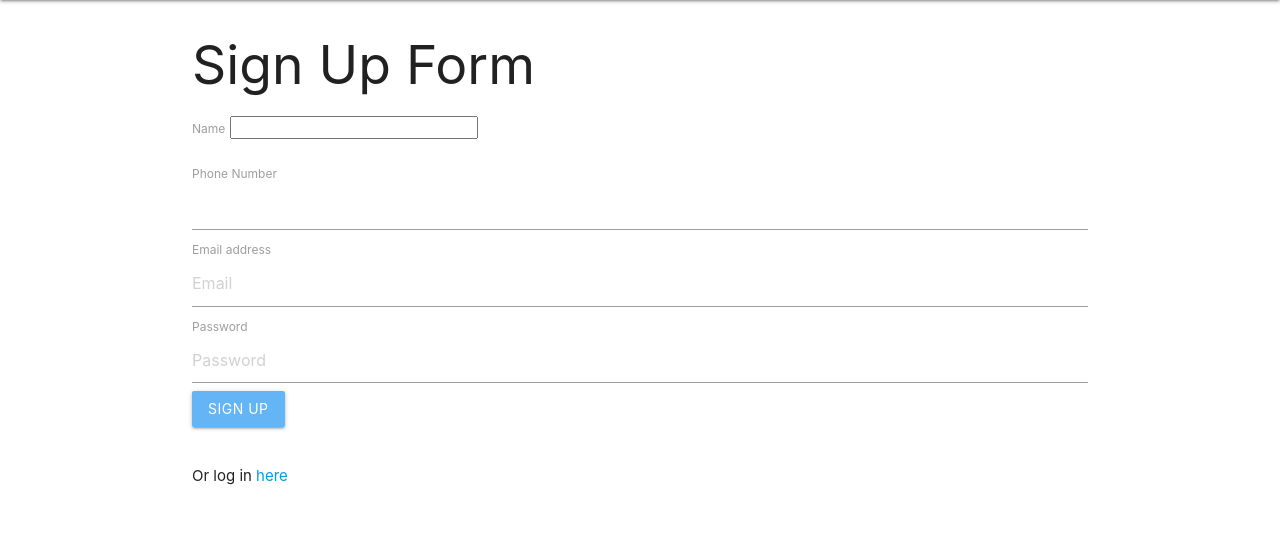
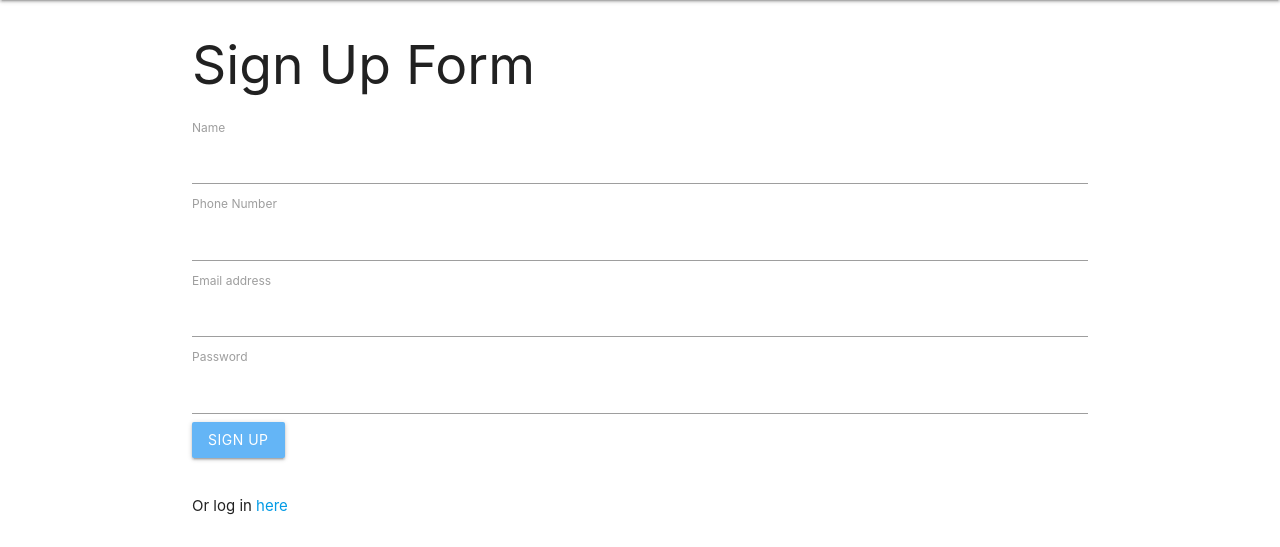
Before and after one commit to babco1kr/PetPals, a Node project: template views/signup.handlebars in a window 1280 px wide. Shown: the part 64-611 px from the top of the page. Run offline with Node 20 templates, Linux system fonts and the light colour scheme; the template is opened without the code that fills it, so the values that code supplies are empty; some libraries are stand-ins or nearby versions.

Commit message:
sign up form cleaned up

```diff
--- a/views/signup.handlebars
+++ b/views/signup.handlebars
@@ -5,20 +5,19 @@
         <form class="signup">
           <div class="form-group">
             <label for="Name">Name</label>
-            <input type="Name" class="form-control" id="name-input" placeholder="">
+            <input type="Text" class="form-control" id="name-input" placeholder="">
           </div>
-          <br>
           <div class="form-group">
             <label for="Phone">Phone Number</label>
             <input type="tel" class="form-control" id="phone-input" placeholder="">
           </div>
           <div class="form-group">
             <label for="email">Email address</label>
-            <input type="email" class="form-control" id="email-input" placeholder="Email">
+            <input type="email" class="form-control" id="email-input" placeholder="">
           </div>
           <div class="form-group">
             <label for="password">Password</label>
-            <input type="password" class="form-control" id="password-input" placeholder="Password">
+            <input type="password" class="form-control" id="password-input" placeholder="">
           </div>
           <div style="display: none" id="alert" class="alert alert-danger" role="alert">
             <span class="glyphicon glyphicon-exclamation-sign" aria-hidden="true"></span>
```
